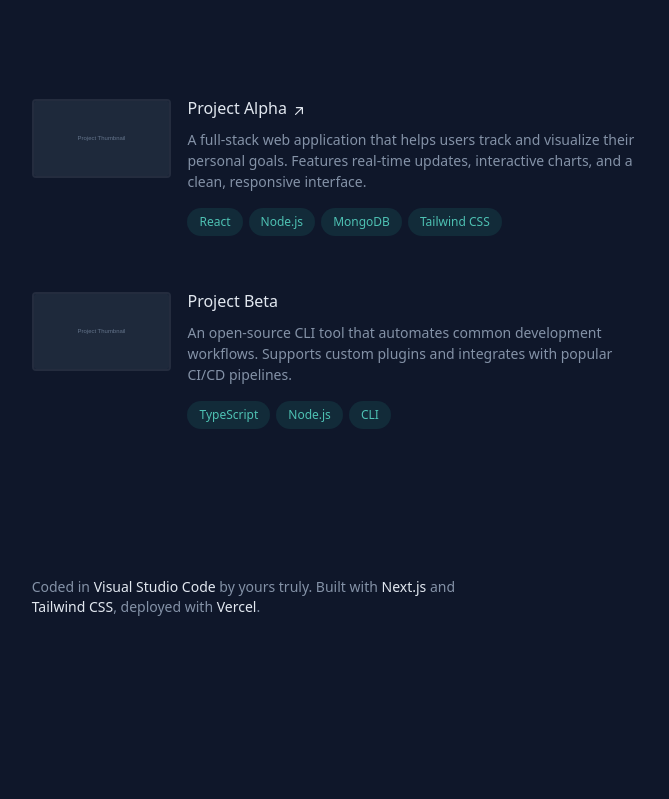
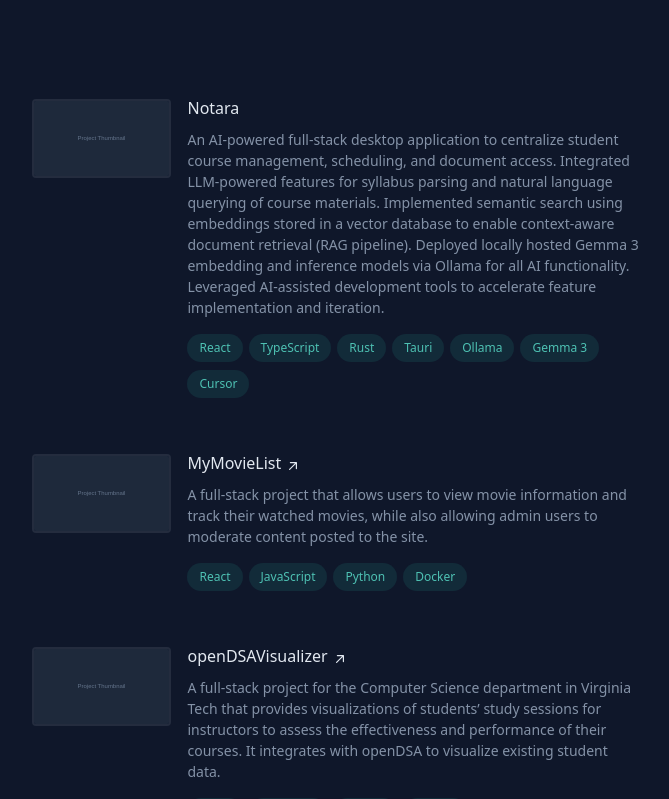
Before and after one commit to ArjunV905/arjunvellanki.com, a Next.js app: page / in a window 1280 px wide. Shown: the part 1000-1799 px from the top of the page, without its empty margins (593-1262 px from the left). Before the commit the page ends 1713 px from the top, so only its background shows below. Built offline with nearby package versions, Linux system fonts and the light colour scheme.

Commit message:
adding projects

```diff
--- a/app/data/portfolio.ts
+++ b/app/data/portfolio.ts
@@ -46,19 +46,35 @@ export const experiences: Experience[] = [
 
 export const projects: Project[] = [
   {
-    title: "Project Alpha",
+    title: "Notara",
     description:
-      "A full-stack web application that helps users track and visualize their personal goals. Features real-time updates, interactive charts, and a clean, responsive interface.",
-    url: "https://example.com",
+      "An AI-powered full-stack desktop application to centralize student course management, scheduling, and document access. Integrated LLM-powered features for syllabus parsing and natural language querying of course materials. Implemented semantic search using embeddings stored in a vector database to enable context-aware document retrieval (RAG pipeline). Deployed locally hosted Gemma 3 embedding and inference models via Ollama for all AI functionality. Leveraged AI-assisted development tools to accelerate feature implementation and iteration.",
     image: "/images/projects/placeholder.svg",
-    skills: ["React", "Node.js", "MongoDB", "Tailwind CSS"],
+    skills: ["React", "TypeScript", "Rust", "Tauri", "Ollama", "Gemma 3", "Cursor"],
   },
   {
-    title: "Project Beta",
+    title: "MyMovieList",
     description:
-      "An open-source CLI tool that automates common development workflows. Supports custom plugins and integrates with popular CI/CD pipelines.",
+      "A full-stack project that allows users to view movie information and track their watched movies, while also allowing admin users to moderate content posted to the site.",
+    url: "https://github.com/ArjunV905/MyMovieList",
     image: "/images/projects/placeholder.svg",
-    skills: ["TypeScript", "Node.js", "CLI"],
+    skills: ["React", "JavaScript", "Python", "Docker"],
+  },
+  {
+    title: "openDSAVisualizer",
+    description:
+      "A full-stack project for the Computer Science department in Virginia Tech that provides visualizations of students\’ study sessions for instructors to assess the effectiveness and performance of their courses. It integrates with openDSA to visualize existing student data.",
+    url: "https://github.com/ArjunV905/MyMovieList",
+    image: "/images/projects/placeholder.svg",
+    skills: ["React", "JavaScript", "Python", "Docker"],
+  },
+  {
+    title: "WILTTSpotify",
+    description:
+      "A Python project which uses Spotify’s API to automatically populate songs read from a .csv file to a playlist. It creates/adds to the current semester’s playlist, and does so by using either Spotify links or Artist Name and Song Title. The program was created for the professor of a music course at Virginia Tech.",
+    url: "https://github.com/ArjunV905/MyMovieList",
+    image: "/images/projects/placeholder.svg",
+    skills: ["Python"],
   },
 ];
 
```
